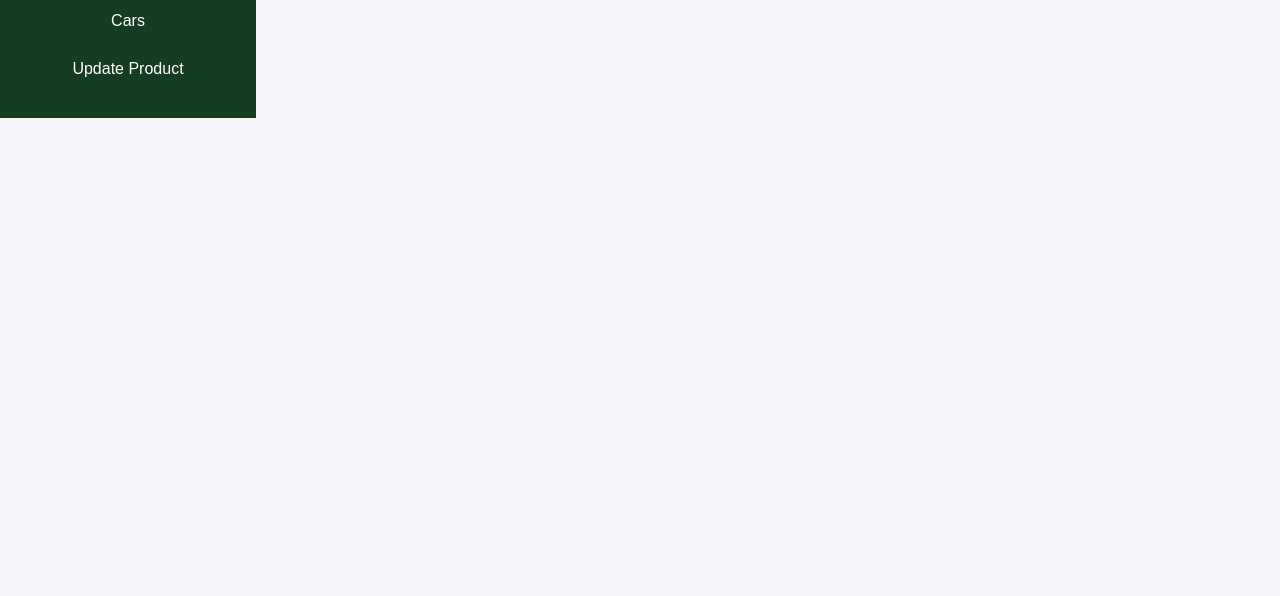
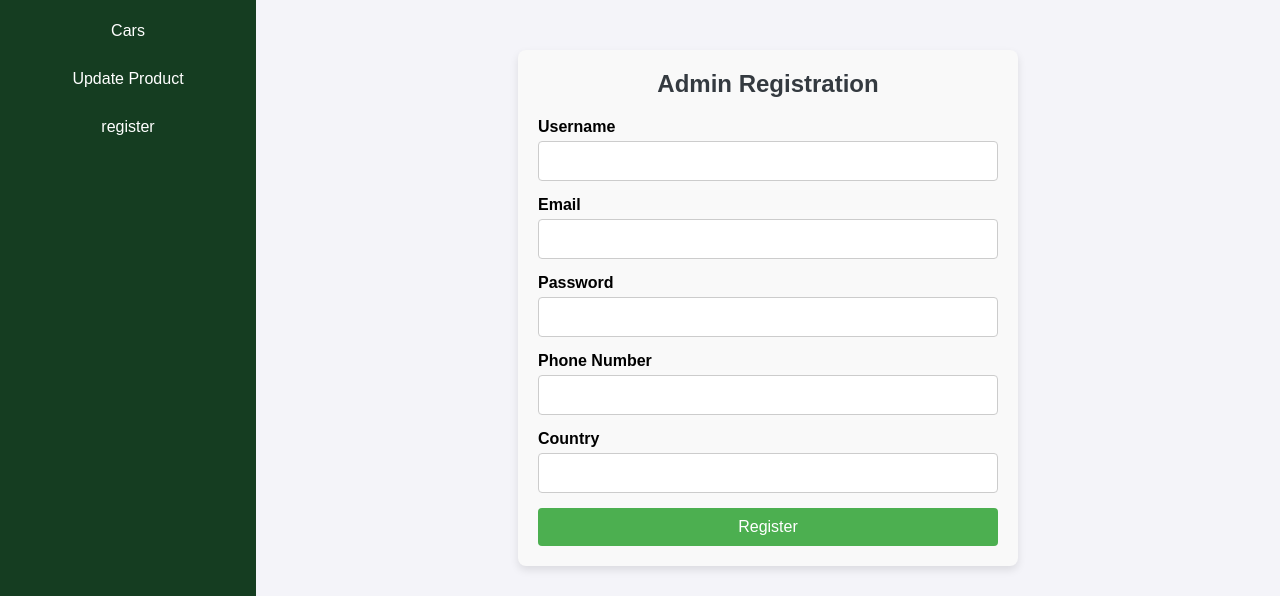
Before and after one commit to Iamlyongift/WheelHouse-dashboard, a React (Vite) app: page /register in a window 1280 px wide. Shown: the part 344-940 px from the top of the page. Before the commit the page ends 800 px from the top, so only its background shows below. Built offline with nearby package versions, Linux system fonts and the light colour scheme.

Commit message:
modified the routes

```diff
--- a/src/App.jsx
+++ b/src/App.jsx
@@ -19,8 +19,7 @@ import ProductDetails from "./components/ProductDetails";
 import CarList from "./components/CarList";
 import HouseList from "./components/HouseList";
 import AdminLogin from "./components/Login";
-
-
+import AdminRegisterForm from "./components/AdminRegisterForm";
 
 function App() {
   // Use useLocation to detect the current path
@@ -34,6 +33,7 @@ function App() {
         {/* Only render Dashboard when on the home page (/) */}
         {location.pathname === "/" && <Dashboard />}
         <Routes>
+          <Route path="/register" element={<AdminRegisterForm />} />
           <Route path="/login" element={<AdminLogin />} />
           <Route
             path="userlist"
@@ -83,7 +83,7 @@ function App() {
               </PrivateRoute>
             }
           />
-            <Route
+          <Route
             path="/carlist"
             element={
               <PrivateRoute>
@@ -91,7 +91,7 @@ function App() {
               </PrivateRoute>
             }
           />
-           <Route
+          <Route
             path="/houselist"
             element={
               <PrivateRoute>
--- /dev/null
+++ b/src/components/AdminRegisterForm.jsx
@@ -0,0 +1,114 @@
+import { useState } from "react";
+import "../css/AdminRegisterForm.css"; // Custom CSS for the form
+
+const AdminRegisterForm = () => {
+  const [formData, setFormData] = useState({
+    username: "",
+    email: "",
+    password: "",
+    phoneNumber: "",
+    country: ""
+  });
+
+  const [message, setMessage] = useState("");
+  const [error, setError] = useState("");
+
+  const handleChange = (e) => {
+    setFormData({
+      ...formData,
+      [e.target.name]: e.target.value,
+    });
+  };
+
+  const baseURL = "https://wheelhouse.onrender.com";
+  const handleSubmit = async (e) => {
+    e.preventDefault();
+    try {
+      const response = await fetch(`${baseURL}/admin/adminReg`, {
+        method: "POST",
+        headers: {
+          "Content-Type": "application/json",
+        },
+        body: JSON.stringify(formData),
+      });
+
+      const data = await response.json();
+
+      if (response.ok) {
+        setMessage(data.message);
+        setError("");
+      } else {
+        setError(data.message || "An error occurred");
+        setMessage("");
+      }
+    } catch (err) {
+      setError("An unexpected error occurred");
+      setMessage("");
+    }
+  };
+
+  return (
+    <div className="admin-register-container">
+      <h2>Admin Registration</h2>
+      {message && <div className="success-message">{message}</div>}
+      {error && <div className="error-message">{error}</div>}
+      <form onSubmit={handleSubmit} className="admin-register-form">
+        <div className="form-group">
+          <label>Username</label>
+          <input
+            type="text"
+            name="username"
+            value={formData.username}
+            onChange={handleChange}
+            required
+          />
+        </div>
+        <div className="form-group">
+          <label>Email</label>
+          <input
+            type="email"
+            name="email"
+            value={formData.email}
+            onChange={handleChange}
+            required
+          />
+        </div>
+        <div className="form-group">
+          <label>Password</label>
+          <input
+            type="password"
+            name="password"
+            value={formData.password}
+            onChange={handleChange}
+            required
+          />
+        </div>
+        <div className="form-group">
+          <label>Phone Number</label>
+          <input
+            type="text"
+            name="phoneNumber"
+            value={formData.phoneNumber}
+            onChange={handleChange}
+            required
+          />
+        </div>
+        <div className="form-group">
+          <label>Country</label>
+          <input
+            type="text"
+            name="country"
+            value={formData.country}
+            onChange={handleChange}
+            required
+          />
+        </div>
+        <button type="submit" className="submit-btn">
+          Register
+        </button>
+      </form>
+    </div>
+  );
+};
+
+export default AdminRegisterForm;
--- a/src/components/CarList.jsx
+++ b/src/components/CarList.jsx
@@ -14,7 +14,7 @@ const CarList = () => {
   // Fetch cars when the component mounts
   useEffect(() => {
     const fetchCars = async () => {
-      const baseURL = "http://localhost:2025";
+      const baseURL = "https://wheelhouse.onrender.com";
       try {
         const token = localStorage.getItem("token");
 
--- a/src/components/CategoryList.jsx
+++ b/src/components/CategoryList.jsx
@@ -5,8 +5,7 @@ const CategoryList = () => {
   const [categories, setCategories] = useState([]);
   const [loading, setLoading] = useState(true);
   const [error, setError] = useState(null);
-
-  const baseUrl = "http://localhost:2025"; // Set the base URL once
+  const baseUrl = "https://wheelhouse.onrender.com"; // Set the base URL once
 
   // Fetch categories when the component mounts
   useEffect(() => {
--- a/src/components/Login.jsx
+++ b/src/components/Login.jsx
@@ -13,7 +13,7 @@ export default function AdminLogin() {
   const handleSubmit = async (e) => {
     e.preventDefault(); // Prevent form from refreshing the page
 
-    const baseUrl = "http://localhost:2025";
+    const baseUrl = "https://wheelhouse.onrender.com";
     try {
       const response = await fetch(`${baseUrl}/admin/adminLogin`, {
         method: "POST",
--- a/src/components/Messages.jsx
+++ b/src/components/Messages.jsx
@@ -6,7 +6,7 @@ const Messages = () => {
 
   useEffect(() => {
     const fetchMessages = async () => {
-      const baseUrl = "http://localhost:2025";
+      const baseUrl = "https://wheelhouse.onrender.com";
       try {
         const token = localStorage.getItem("token");
         const response = await fetch(`${baseUrl}/product/contact/messages`, {
--- a/src/components/ProductCreation.jsx
+++ b/src/components/ProductCreation.jsx
@@ -14,7 +14,7 @@ const CreateCategoryAndProduct = () => {
   const [productStock, setProductStock] = useState("");
   const [productImages, setProductImages] = useState([]);
   const [error, setError] = useState(null);
-  const baseUrl = "http://localhost:2025";
+  const baseUrl = "https://wheelhouse.onrender.com";
 
   useEffect(() => {
     const token = localStorage.getItem("token");
--- a/src/components/ProductDetails.jsx
+++ b/src/components/ProductDetails.jsx
@@ -11,7 +11,7 @@ const ProductDetails = () => {
   const [currentImageIndex, setCurrentImageIndex] = useState(0);
   useEffect(() => {
     const fetchProductDetails = async () => {
-      const baseURL = "http://localhost:2025";
+      const baseURL = "https://wheelhouse.onrender.com";
       try {
         const token = localStorage.getItem("token");
 
--- a/src/components/ProductList.jsx
+++ b/src/components/ProductList.jsx
@@ -15,7 +15,7 @@ const ProductList = () => {
   // Fetch products when the component mounts
   useEffect(() => {
     const fetchProducts = async () => {
-      const baseURL = "http://localhost:2025";
+      const baseURL = "https://wheelhouse.onrender.com";
       try {
         const token = localStorage.getItem("token");
 
--- a/src/components/Sidebar.jsx
+++ b/src/components/Sidebar.jsx
@@ -35,6 +35,9 @@ const Sidebar = () => {
         <Link to="/">
           <li>Update Product</li>
         </Link>
+        <Link to="/register">
+        <li>register</li>
+        </Link>
       </ul>
 
     </div>
--- a/src/components/UserList.jsx
+++ b/src/components/UserList.jsx
@@ -11,7 +11,7 @@ const UserList = () => {
 
   useEffect(() => {
     const fetchUsers = async (page) => {
-      const baseURl = "http://localhost:2025";
+      const baseURl = "https://wheelhouse.onrender.com";
       try {
         const token = localStorage.getItem("token");
 
@@ -50,7 +50,7 @@ const UserList = () => {
 
   // Function to toggle user status
   const toggleUserStatus = async (userID, currentStatus) => {
-    const baseURl = "http://localhost:2025";
+    const baseURl = "https://wheelhouse.onrender.com";
     try {
       const token = localStorage.getItem("token");
 
--- /dev/null
+++ b/src/css/AdminRegisterForm.css
@@ -0,0 +1,64 @@
+.admin-register-container {
+    max-width: 500px;
+    margin: 50px auto;
+    padding: 20px;
+    border-radius: 8px;
+    background-color: #f9f9f9;
+    box-shadow: 0px 4px 8px rgba(0, 0, 0, 0.1);
+  }
+
+  h2 {
+    text-align: center;
+    margin-bottom: 20px;
+  }
+
+  .admin-register-form {
+    display: flex;
+    flex-direction: column;
+  }
+
+  .form-group {
+    margin-bottom: 15px;
+  }
+
+  .form-group label {
+    font-weight: bold;
+    margin-bottom: 5px;
+    display: block;
+  }
+
+  .form-group input {
+    width: 100%;
+    padding: 10px;
+    border: 1px solid #ccc;
+    border-radius: 4px;
+    font-size: 16px;
+  }
+
+  .submit-btn {
+    width: 100%;
+    padding: 10px;
+    background-color: #4CAF50;
+    color: white;
+    font-size: 16px;
+    border: none;
+    border-radius: 4px;
+    cursor: pointer;
+    transition: background-color 0.3s ease;
+  }
+
+  .submit-btn:hover {
+    background-color: #45a049;
+  }
+
+  .success-message {
+    color: green;
+    text-align: center;
+    margin-bottom: 15px;
+  }
+
+  .error-message {
+    color: red;
+    text-align: center;
+    margin-bottom: 15px;
+  }
```
